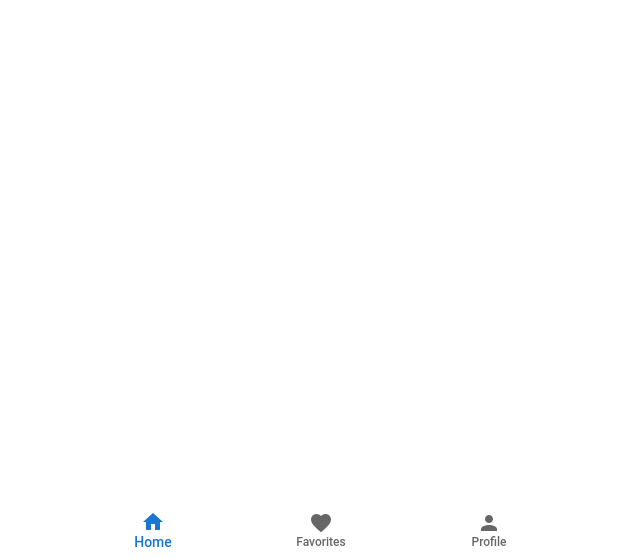
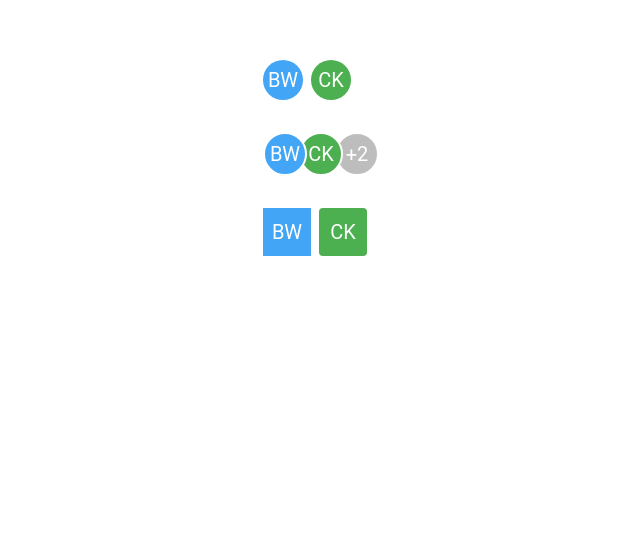
Before and after one commit to p-fassbender/react-material-ui-demo, a React (Vite) app: page / in a window 1280 px wide. Shown: the part 242-800 px from the top of the page, without its empty margins (319-959 px from the left). Built offline with nearby package versions, Linux system fonts and the light colour scheme.

Commit message:
mui avatar component

```diff
--- a/src/App.jsx
+++ b/src/App.jsx
@@ -1,6 +1,7 @@
 import './App.css'
 import { MuiAccordion } from './components/MuiAccordion'
 import { MuiAutocomplete } from './components/MuiAutocomplete'
+import { MuiAvatar } from './components/MuiAvatar'
 import { MuiBottomNavigation } from './components/MuiBottomNavigation'
 import { MuiBreadcrumbs } from './components/MuiBreadcrumbs'
 import { MuiButton } from './components/MuiButton'
@@ -59,7 +60,9 @@ function App() {
 
             {/* <MuiSpeedDial /> */}
 
-            <MuiBottomNavigation />
+            {/* <MuiBottomNavigation /> */}
+
+            <MuiAvatar />
         </>
     )
 }
--- /dev/null
+++ b/src/components/MuiAvatar.jsx
@@ -0,0 +1,27 @@
+import { Stack, Avatar, AvatarGroup } from '@mui/material'
+import React from 'react'
+
+export const MuiAvatar = () => {
+    return (
+        <>
+            <Stack spacing={4}>
+                <Stack direction={'row'} spacing={1}>
+                    <Avatar sx={{ bgcolor: 'primary.light' }}>BW</Avatar>
+                    <Avatar sx={{ bgcolor: 'success.light' }}>CK</Avatar>
+                </Stack>
+                <Stack direction={'row'} spacing={1}>
+                    <AvatarGroup max={3}>
+                        <Avatar sx={{ bgcolor: 'primary.light' }}>BW</Avatar>
+                        <Avatar sx={{ bgcolor: 'success.light' }}>CK</Avatar>
+                        <Avatar src='https://randomuser.me/portraits/women/79.jpg' alt='jane doe'></Avatar>
+                        <Avatar src='https://randomuser.me/portraits/men/51.jpg' alt='john doe'></Avatar>
+                    </AvatarGroup>
+                </Stack>
+                <Stack direction={'row'} spacing={1}>
+                    <Avatar variant='square' sx={{ bgcolor: 'primary.light', width: 48, height: 48 }}>BW</Avatar>
+                    <Avatar variant='rounded' sx={{ bgcolor: 'success.light', width: 48, height: 48 }}>CK</Avatar>
+                </Stack>
+            </Stack>
+        </>
+    )
+}
```
